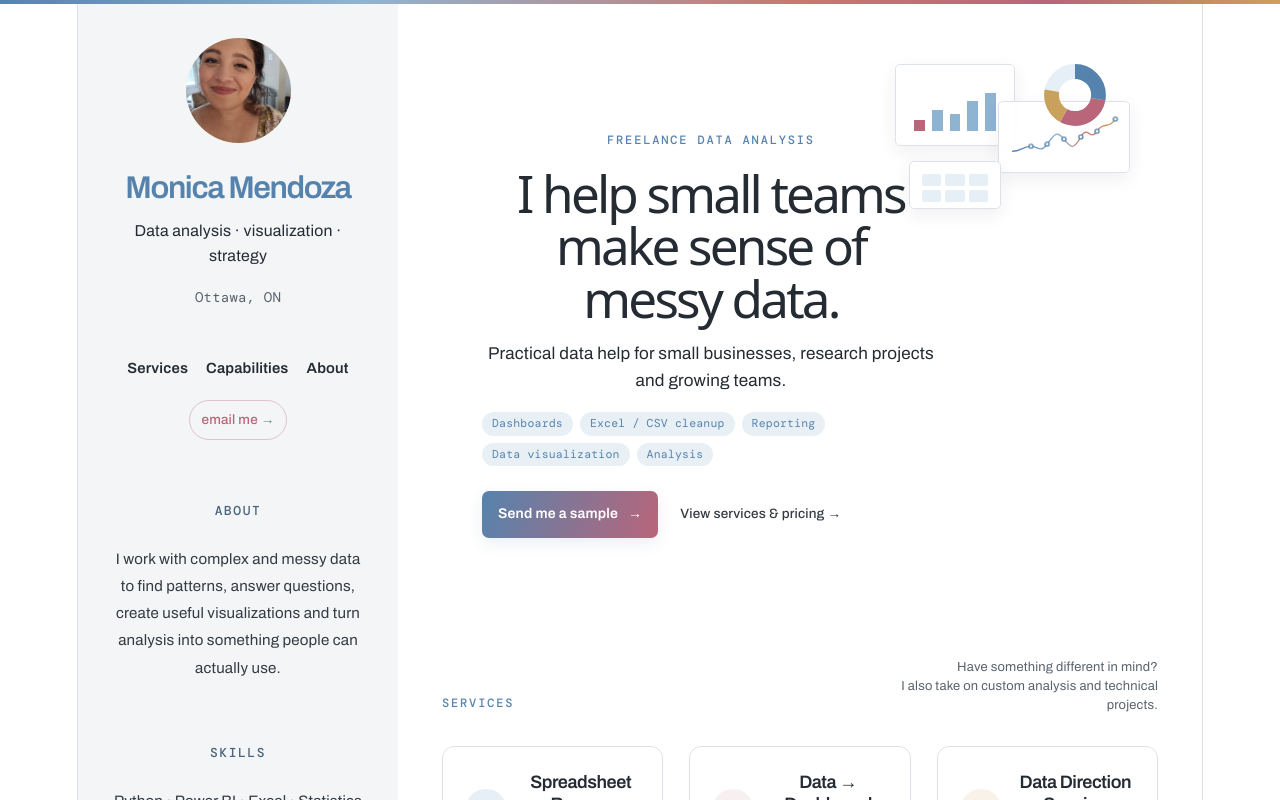
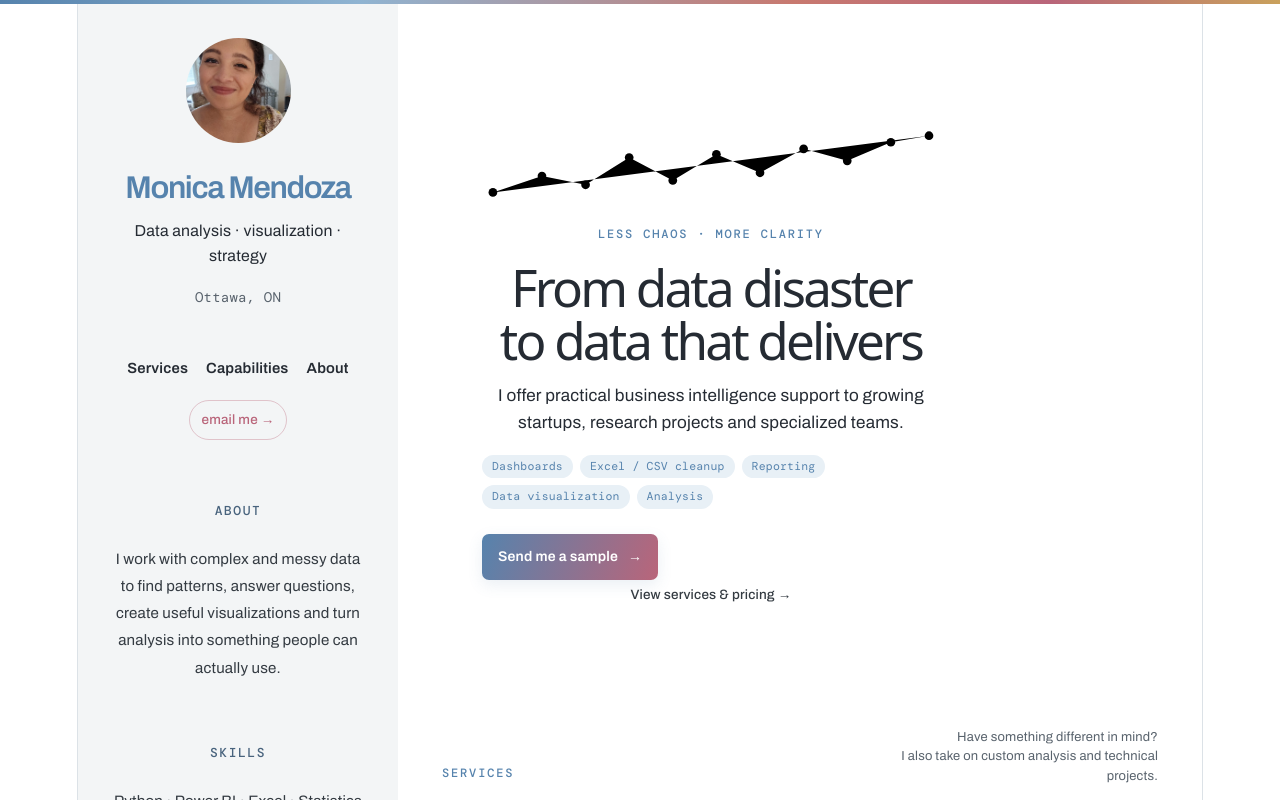
Before and after one commit to mm8738/mm8738.github.io, a React (Vite) app: page / in a window 1280 px wide. Shown: the top 800 px of the page. Built offline with nearby package versions, Linux system fonts and the light colour scheme; a web font is replaced by a local one.

Commit message:
Update Intro.tsx

```diff
--- a/src/components/Intro.tsx
+++ b/src/components/Intro.tsx
@@ -3,21 +3,81 @@ import "../assets/styles/Intro.scss";
 function Intro() {
   return (
     <section className="intro">
+      <div className="intro-copy">
 
-      <div className="intro-copy">
+        <div className="intro-line-chart" aria-hidden="true">
+  <svg viewBox="0 0 420 80">
+    <defs>
+      <linearGradient
+        id="chartGradient"
+        x1="0%"
+        y1="0%"
+        x2="100%"
+        y2="0%"
+      >
+        <stop offset="0%" stopColor="#8fb7d8" />
+        <stop offset="58%" stopColor="#8fb7d8" />
+        <stop offset="78%" stopColor="#d5967e" />
+        <stop offset="100%" stopColor="#b9657a" />
+      </linearGradient>
+
+      <clipPath id="chartReveal">
+        <rect
+          className="chart-reveal"
+          x="0"
+          y="0"
+          width="420"
+          height="80"
+        />
+      </clipPath>
+    </defs>
+
+    <g clipPath="url(#chartReveal)">
+      <polyline
+        className="chart-line"
+        points="
+          10,60
+          55,45
+          95,53
+          135,28
+          175,49
+          215,25
+          255,42
+          295,20
+          335,31
+          375,14
+          410,8
+        "
+      />
+
+      <circle className="chart-dot" cx="10" cy="60" r="4" />
+      <circle className="chart-dot" cx="55" cy="45" r="4" />
+      <circle className="chart-dot" cx="95" cy="53" r="4" />
+      <circle className="chart-dot" cx="135" cy="28" r="4" />
+      <circle className="chart-dot" cx="175" cy="49" r="4" />
+      <circle className="chart-dot" cx="215" cy="25" r="4" />
+      <circle className="chart-dot" cx="255" cy="42" r="4" />
+      <circle className="chart-dot" cx="295" cy="20" r="4" />
+      <circle className="chart-dot" cx="335" cy="31" r="4" />
+      <circle className="chart-dot" cx="375" cy="14" r="4" />
+      <circle className="chart-dot" cx="410" cy="8" r="4" />
+    </g>
+  </svg>
+</div>
+
         <span className="eyebrow">
-          FREELANCE DATA ANALYSIS
+          LESS CHAOS · MORE CLARITY
         </span>
 
         <h1>
-          I help small teams
+          From data disaster
           <br />
-          make sense of messy data.
+          to data that delivers
         </h1>
 
         <p className="intro-subtitle">
-          Practical data help for small businesses, research projects
-          and growing teams.
+          I offer practical business intelligence support to growing startups,
+          research projects and specialized teams.
         </p>
 
         <div className="intro-tags">
@@ -31,122 +91,21 @@ function Intro() {
         <div className="intro-action-row">
           <a
             className="sample-link"
-    href="mailto:YOUR_EMAIL?subject=Data project inquiry"
+            href="mailto:info@monicamendoza.ca?subject=Data project inquiry"
           >
             Send me a sample
             <span>→</span>
           </a>
-  <a className="estimate-text-link" href="#services">
+        </div>
+
+        <a
+          className="estimate-text-link"
+          href="#services"
+        >
           View services & pricing →
         </a>
 
       </div>
-      </div>
-
-
-      <div className="intro-visual" aria-hidden="true">
-
-        <div className="visual-window visual-bars">
-          <span></span>
-          <span></span>
-          <span></span>
-          <span></span>
-          <span></span>
-        </div>
-
-       <div className="visual-window visual-chart">
-
-  <svg
-    viewBox="0 0 150 70"
-    preserveAspectRatio="none"
-  >
-    <defs>
-      <linearGradient
-        id="chartGradient"
-        x1="0%"
-        y1="0%"
-        x2="100%"
-        y2="0%"
-      >
-        <stop offset="0%" stopColor="#5683ad" />
-        <stop offset="45%" stopColor="#8fb4d2" />
-        <stop offset="70%" stopColor="#c8796f" />
-        <stop offset="100%" stopColor="#c9a15c" />
-      </linearGradient>
-    </defs>
-
-    <path
-      className="animated-chart-line"
-      d="
-        M 5 55
-        C 15 55, 20 48, 30 48
-        S 43 58, 52 45
-        S 65 25, 75 38
-        S 88 53, 98 35
-        S 110 42, 120 27
-        S 135 25, 145 10
-      "
-    />
-
-    <circle className="chart-point point-1" cx="30" cy="48" r="2.8" />
-    <circle className="chart-point point-2" cx="52" cy="45" r="2.8" />
-    <circle className="chart-point point-3" cx="75" cy="38" r="2.8" />
-    <circle className="chart-point point-4" cx="98" cy="35" r="2.8" />
-    <circle className="chart-point point-5" cx="120" cy="27" r="2.8" />
-    <circle className="chart-point point-6" cx="145" cy="10" r="2.8" />
-
-  </svg>
-
-</div>
-
-        <div className="visual-window visual-table">
-          <div></div>
-          <div></div>
-          <div></div>
-          <div></div>
-          <div></div>
-          <div></div>
-        </div>
-
-<div className="visual-circle">
-  <svg viewBox="0 0 42 42" aria-hidden="true">
-
-    <circle
-      className="donut-base"
-      cx="21"
-      cy="21"
-      r="15.9155"
-    />
-
-    <circle
-      className="donut-segment donut-blue"
-      cx="21"
-      cy="21"
-      r="15.9155"
-      pathLength="100"
-    />
-
-    <circle
-      className="donut-segment donut-rose"
-      cx="21"
-      cy="21"
-      r="15.9155"
-      pathLength="100"
-    />
-
-    <circle
-      className="donut-segment donut-gold"
-      cx="21"
-      cy="21"
-      r="15.9155"
-      pathLength="100"
-    />
-
-  </svg>
-</div>
-
-      </div>
-
     </section>
   );
 }
```
Lines whose indentation alone changed are shown as unchanged.
